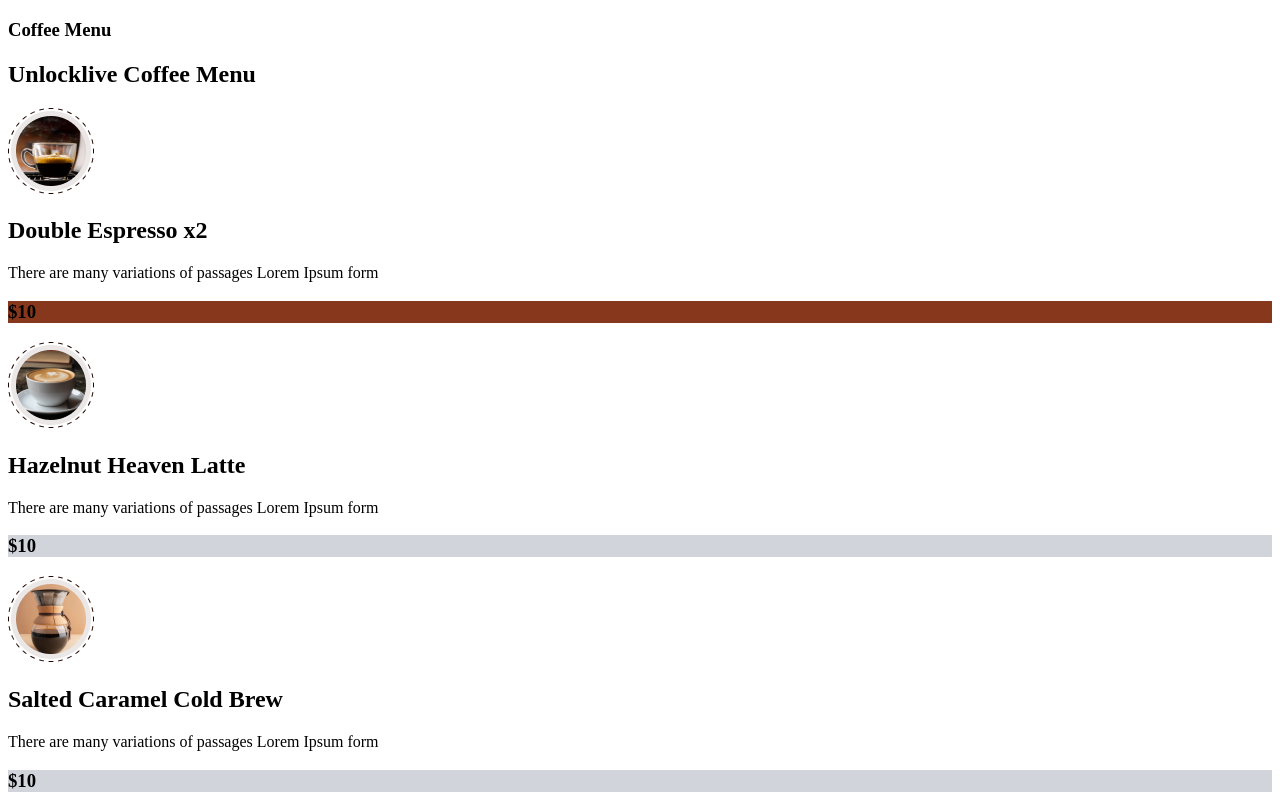
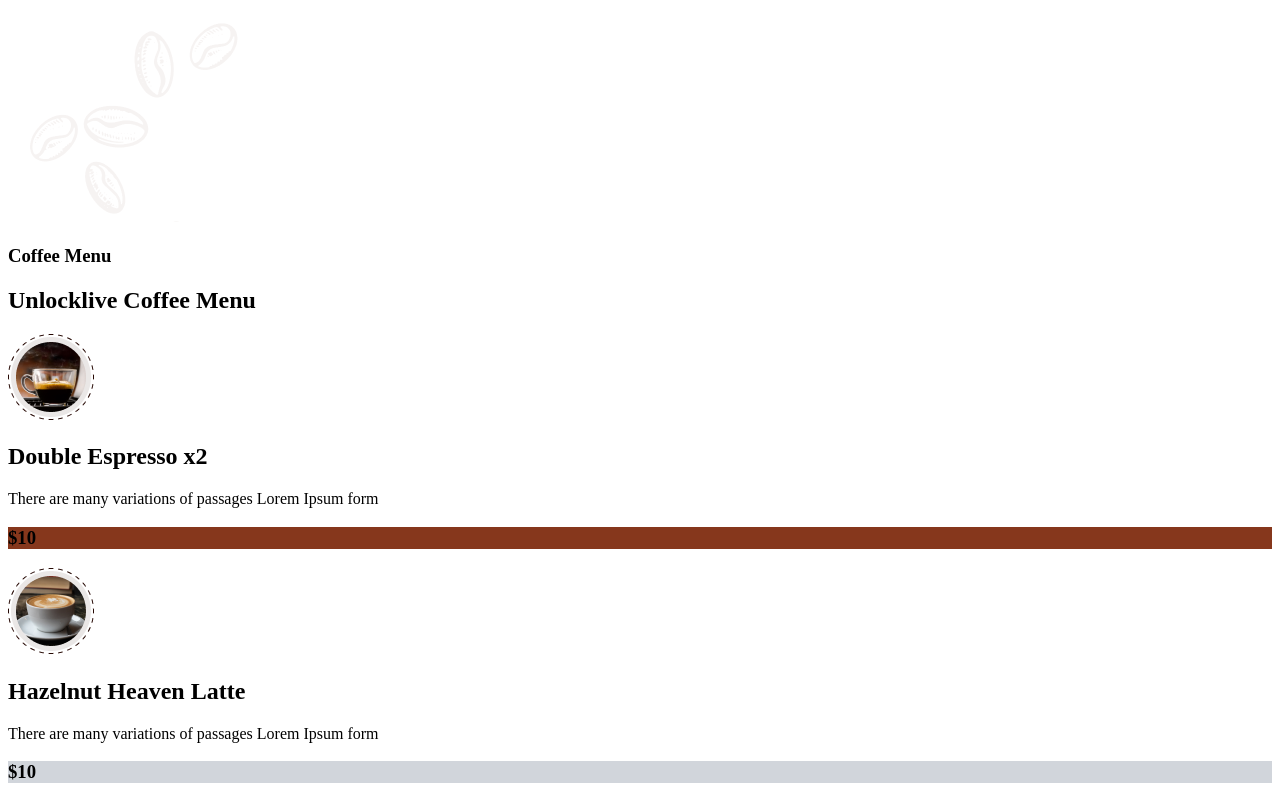
Before and after one commit to Shahed007/unlock-live, a Next.js app: page /home/CoffeeMenu in a window 1280 px wide. Shown: the top 800 px of the page. Built offline with nearby package versions, Linux system fonts and the light colour scheme.

Commit message:
Added backround image on coffe menu section.

```diff
--- a/src/pages/home/CoffeeMenu.tsx
+++ b/src/pages/home/CoffeeMenu.tsx
@@ -5,11 +5,17 @@
 import BtnPrimary from "@/components/btn/BtnPrimary";
 import PrimaryTitle from "@/components/title/PrimaryTitle";
 import Image, { StaticImageData } from "next/image";
+import backgroundImage from "@/assets/images/hero-footer-image.png";
 
 const CoffeeMenu = () => {
   return (
-    <section className="my-[120px]">
-      <div className="container">
+    <section className="my-[120px] relative">
+      <Image
+        className="absolute -bottom-20 right-0 w-[200px] z-10"
+        src={backgroundImage}
+        alt="background image "
+      />
+      <div className="container relative z-20">
         <div className="flex flex-col mb-12 justify-center items-center">
           <h3 className="text-secondary_color font-playfair_display text-base italic before:inline-block after:inline-block before:h-[2px] after:h-[2px] before:w-[80px] flex items-center gap-3 after:w-[80px] before:bg-gradient-to-l before:from-secondary_color before:to-secondary_color/10 after:bg-gradient-to-l after:from-secondary_color/10 after:to-secondary_color">
             Coffee Menu
```
